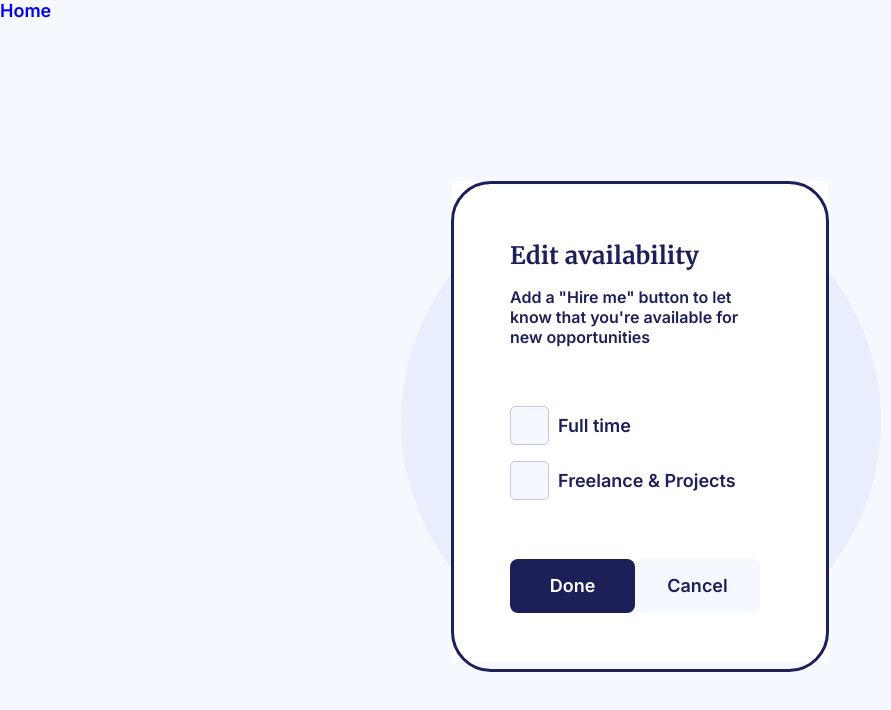
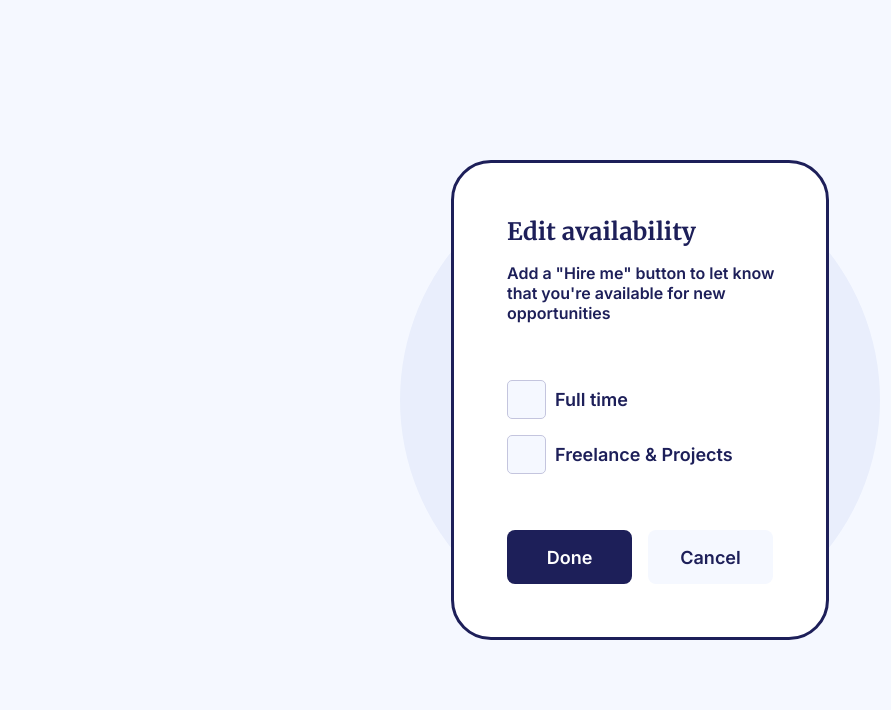
Before and after one commit to tailor-made-god/UI-Design-Daily-Practices, a plain HTML site: page Day-1597/1597.html in a window 1280 px wide. Shown: the whole page, without its empty margins (0-891 px from the left). Drawn offline with Linux system fonts and the light colour scheme.

Commit message:
1597 Static Stable -2

```diff
--- a/Day-1597/1597.css
+++ b/Day-1597/1597.css
@@ -36,13 +36,6 @@ body {
   color: var(--color-blue);
 }
 
-h1 {
-  font-family: "Merriweather", Arial, Helvetica, sans-serif;
-  font-size: 1.5rem;
-  font-weight: 700;
-  margin-bottom: 1rem;
-}
-
 main {
   display: grid;
   width: 100%;
@@ -52,38 +45,38 @@ main {
 
 .container__card {
   position: relative;
-  width: 23.625rem;
-  height: 30.0625rem;
+  width: 378px;
+  height: 480px;
   background-color: white;
-}
-
-.card__main {
   display: flex;
   flex-direction: column;
-  gap: 3.6875rem;
-  border-radius: 2.5rem;
+  justify-content: space-between;
+  border-radius: 40px;
   border: 3px solid var(--color-blue);
-  padding: 3.5rem;
+  padding: 53px;
 }
 
 .shadow__card {
   position: absolute;
   z-index: -1;
-  left: -3.125rem;
-  width: 30rem;
-  height: 30rem;
+  top: -3px;
+  left: -54px;
+  width: 480px;
+  height: 480px;
   background-color: var(--color-shadow);
   border-radius: 50%;
 }
 
-.card__main {
-  display: flex;
-  flex-direction: column;
-  column-gap: 3.6875rem;
+h1 {
+  font-family: "Merriweather", Arial, Helvetica, sans-serif;
+  font-size: 1.5rem;
+  font-weight: 700;
+  margin-bottom: 16px;
 }
 
 .info {
   font-size: 1rem;
+  min-width: 26ch;
 }
 
 /* CHECKBOX STYLES */
@@ -91,19 +84,19 @@ main {
 .card__checkbox {
   display: grid;
   grid-template-columns: auto 1fr;
-  gap: 1rem 0.5625rem;
+  gap: 16px 9px;
   align-items: center;
 }
 
 input[type="checkbox"] {
   appearance: none;
   display: flex;
-  width: 2.4375rem;
-  height: 2.4375rem;
+  width: 39px;
+  height: 39px;
   align-content: center;
   justify-content: center;
-  font-size: 2.4375rem;
-  padding: 0.1rem;
+  font-size: 39px;
+  padding: 2px;
   border: 1px solid var(--color-check-border);
   border-radius: 5px;
   background-color: var(--color-bg);
@@ -111,8 +104,8 @@ input[type="checkbox"] {
 
 input[type="checkbox"]::before {
   content: "";
-  width: 2.1875rem;
-  height: 2.1875rem;
+  width: 35px;
+  height: 35px;
   clip-path: polygon(22% 48%, 43% 64%, 84% 19%, 91% 26%, 44% 78%, 15% 54%);
   transform: scale(0);
   background-color: var(--color-blue);
@@ -126,15 +119,16 @@ input[type="checkbox"]:checked::before {
 
 .card__button {
   display: flex;
+  gap: 16px;
 }
 
 .button {
-  width: 7.8125rem;
-  height: 3.375rem;
-  border-radius: 0.5rem;
+  width: 125px;
+  height: 54px;
+  border-radius: 8px;
   align-content: center;
   text-align: center;
-  gap: 1rem;
+  gap: 16px;
 }
 
 .done {
--- a/Day-1597/1597.html
+++ b/Day-1597/1597.html
@@ -1,7 +1,7 @@
 <!DOCTYPE html>
 <html lang="en">
   <head>
-    <meta charset="UTF-8>
+    <meta charset="UTF-8" />
     <meta name="viewport" content="width=device-width, initial-scale=1.0" />
     <link rel="shortcut icon" href="/favicon.png" type="image/x-icon" />
 
@@ -9,16 +9,15 @@
     <link rel="stylesheet" href="1597.css" />
   </head>
   <body>
-    <header>
+    <!-- <header>
       <a href="/index.html">Home</a>
-      <!-- <a href="/index.html">Page 5</a> -->
-    </header>
+      <a href="/index.html">Page 5</a>
+    </header> -->
 
     <main>
       <div class="container__card">
         <div class="shadow__card"></div>
 
-        <div class="card__main">
         <div class="card__text">
           <h1>Edit availability</h1>
           <p class="info">
@@ -39,7 +38,6 @@
           <a href=""><div class="button cancel">Cancel</div></a>
         </div>
       </div>
-      </div>
     </main>
   </body>
 </html>
```
Lines whose indentation alone changed are shown as unchanged.
